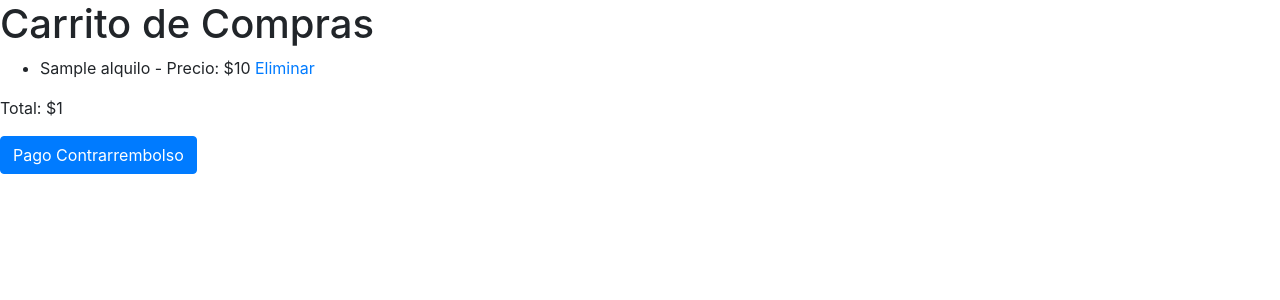
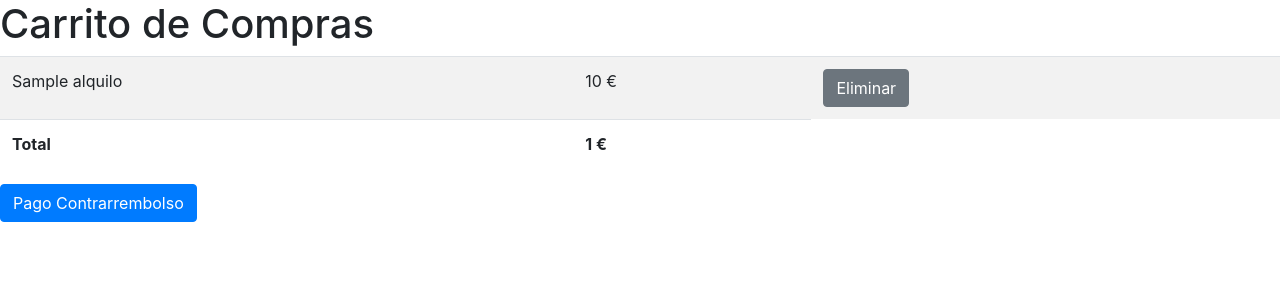
Before and after one commit to JuanJoCasamitjana/town_arrival, a Django app: template shoppingCart/templates/carrito.html in a window 1280 px wide. Shown: the part 56-356 px from the top of the page. Run offline with Django 4.2, Linux system fonts and the light colour scheme; the template is opened without the code that fills it: most values are stand-ins (such as "Sample title", 1, 10 or a date in 2020); some libraries are stand-ins or nearby versions.

Commit message:
style: Estilo del carrito de la compra

```diff
--- a/shoppingCart/templates/carrito.html
+++ b/shoppingCart/templates/carrito.html
@@ -4,17 +4,19 @@
     <h1>Carrito de Compras</h1>
 
     <!-- Mostrar productos en el carrito -->
-    <ul>
-        {% for alquiler in productos_en_carrito %}
-            <li>
-                {{ alquiler.alquilo.titulo }} - Precio: ${{ alquiler.alquilo.precioPorDia }}
-                <a href="{% url 'eliminar_del_carrito' alquiler.id %}">Eliminar</a>
-            </li>
-        {% endfor %}
-    </ul>
-
-    <!-- Mostrar el total del carrito -->
-    <p>Total: ${{ total_carrito }}</p>
+    <table class="table table-striped">
+            <tr>
+            {% for alquiler in productos_en_carrito %}
+                <td>{{ alquiler.alquilo.titulo }}</td>
+                <td>{{ alquiler.alquilo.precioPorDia }} €</td>
+                <td><a class="btn btn-secondary" href="{% url 'eliminar_del_carrito' alquiler.id %}">Eliminar</a></td>
+            {% endfor %}
+            </tr>
+            <tr class="font-weight-bold">
+                <td>Total</td>
+                <td>{{ total_carrito }} €</td>
+            </tr>
+    </table>
 
     <form method="post" action="{% url 'pagos' %}">
         {% csrf_token %}
```
